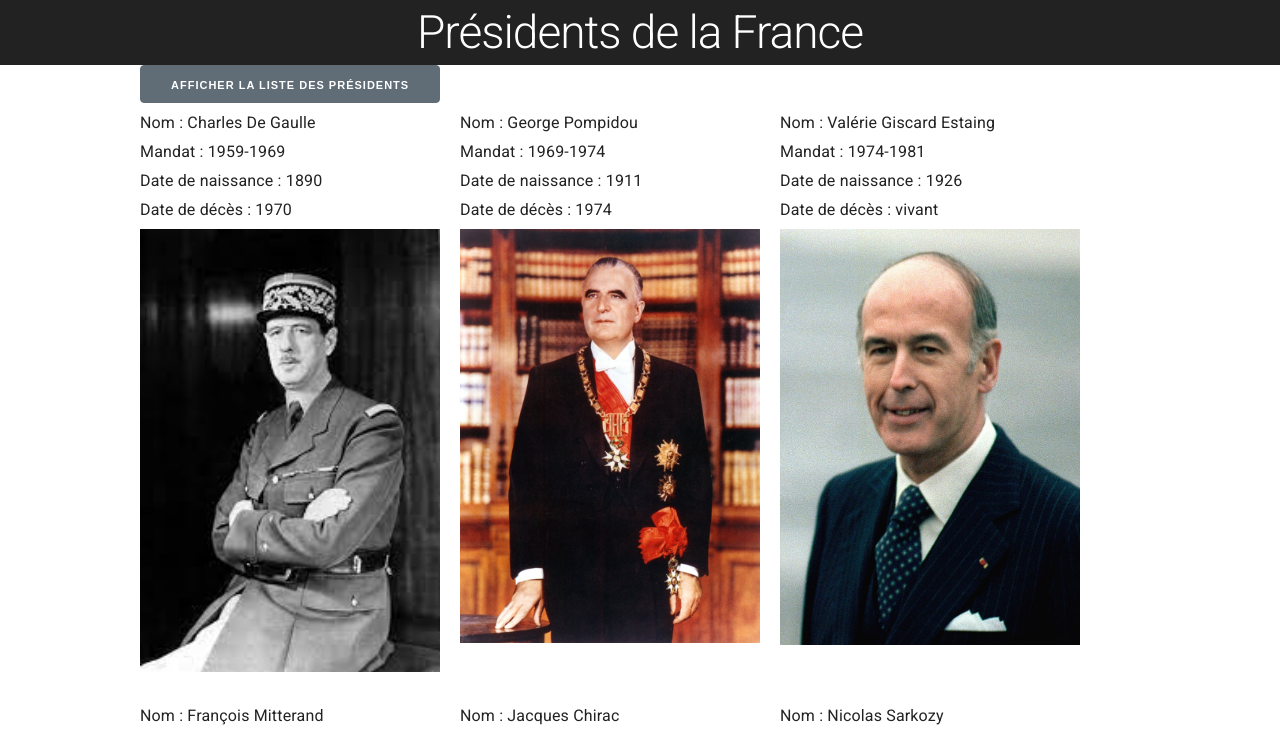
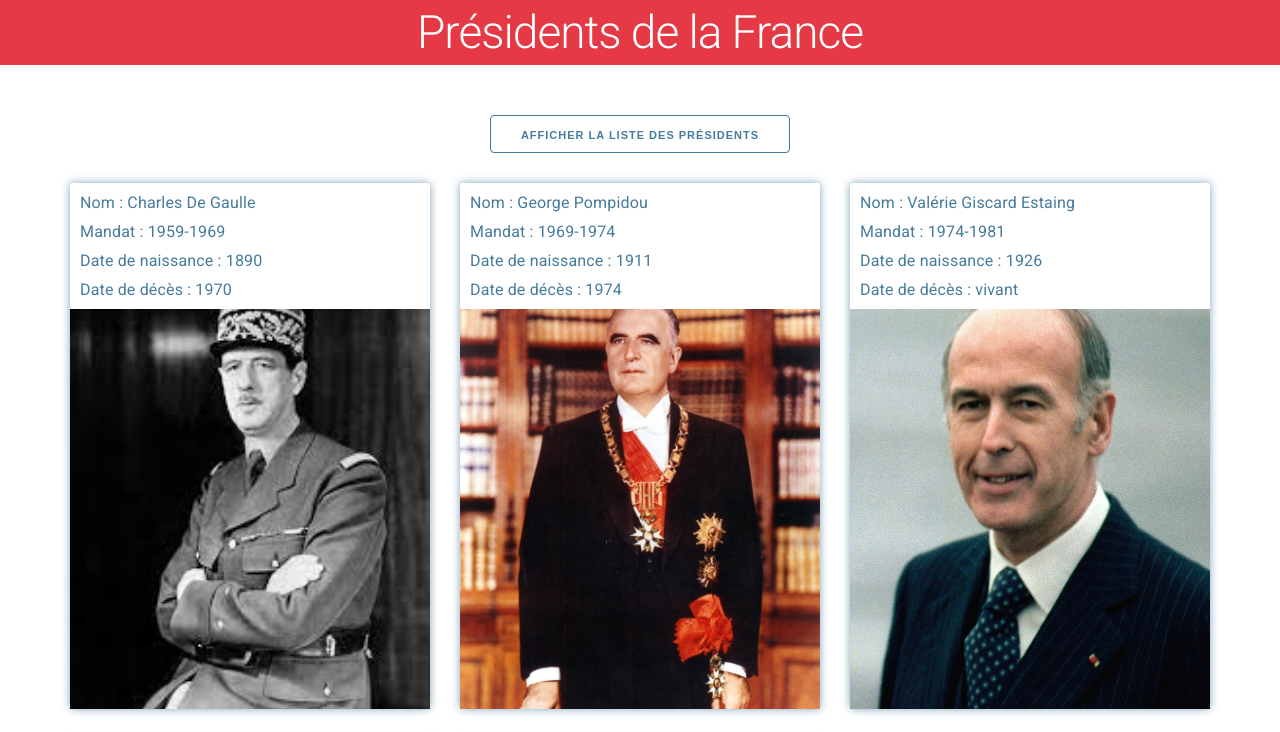
Before and after one commit to Miguel-Novoa/Jquery_Liste_Presidents, a website: page index.html in a window 1280 px wide. Both pictures are taken after a click on the button "AFFICHER LA LISTE DES PRÉSIDENTS". Shown: the top 732 px of the page. Drawn offline with nearby package versions, Linux system fonts and the light colour scheme.

Commit message:
update css

```diff
--- a/css/style.css
+++ b/css/style.css
@@ -6,8 +6,8 @@ html{
 body{
     font: 1.6rem 'Roboto', sans-serif;
     margin: 0;
-    background: #fff;
     color: #222;
+    background-color: var(--body-color);
 }
 *{
     box-sizing: border-box;
@@ -38,48 +38,89 @@ a{
 }
 /* theme */
 
+:root{
+    --header-color : #e63946;
+    --body-color : #fff;
+    --btn-color : #457b9d;
+}
+
 header h1{
     line-height: 6.5rem;
     text-align: center;
     font-weight: 300;
     cursor: pointer;
-    background-color: #222;
-    color: #fff;
+    background-color: var(--header-color);
+    color: var(--body-color);
 }
 
-header button{
+.button{
+    background-color: var(--btn-color);
+    border: none;
+}
+
+.button:hover{
+    background-color: var(--body-color);
+    color: var(--btn-color);
+    border: 1px solid var(--btn-color);
+}
+
+.button:focus{
+    background-color: var(--body-color);
+    color: var(--btn-color);
+    border: 1px solid var(--btn-color);
+}
+
+
+main{
+    max-width: 120rem;
     margin-left: auto;
     margin-right: auto;
-}
-
-main{
-    max-width: 100rem;
-    margin-left: auto;
-    margin-right: auto;
+    padding-top: 5rem;
+    display: flex;
+    flex-flow: column;
+    align-items: center;
+    row-gap: 2rem;
+    padding-bottom: 10rem;
 }
 
 .list{
     display: flex;
-    flex-flow: row;
-    flex-wrap: wrap;
-    column-gap: 2rem;
-    row-gap: 2rem;
+    flex-flow: wrap;
+    column-gap: 3rem;
+    row-gap: 3rem;
+    justify-content: center;
+    align-items: center;
+    color: var(--btn-color);
 }
 
 .list ul{
     width: 30%;
+    -webkit-box-shadow: 0px 0px 9px 0px rgba(69,123,157,0.7);
+    box-shadow: 0px 0px 9px 0px rgba(69,123,157,0.7);
+    border-radius: 0.3rem;
+    display: flex;
+    flex-flow: column;
 }
 
-.list ul img{
+.list ul .textLi{
+    padding-left: 1rem;
+}
+
+.list ul > li {position: relative; bottom: -1rem;}
+
+.presidentImg{
     width: 100%;
-    height: 100%;
+    height: 40rem;
+    object-fit: cover;
+    vertical-align: bottom;
 }
+
 footer p{
     position: fixed;
     bottom: 0;
     left: 0;
     width: 100%;
     text-align: center;
-    color: #fff;
+    color: var(--header-color);
     line-height: 3.5rem;
 }
--- a/js/presidents.js
+++ b/js/presidents.js
@@ -5,11 +5,11 @@ $(document).ready((e)=>{
         $.getJSON('js/data.json', (data)=>{
             for(let i=0; i<data.presidents.length; i++){
                 listBox.append(`<ul id="${data.presidents[i].id}"></ul>`);
-                $(`#${data.presidents[i].id}`).append(`<li>Nom : ${data.presidents[i].nom}</li>`);
-                $(`#${data.presidents[i].id}`).append(`<li>Mandat : ${data.presidents[i].mandat}</li>`);
-                $(`#${data.presidents[i].id}`).append(`<li>Date de naissance : ${data.presidents[i].naissance}</li>`);
-                $(`#${data.presidents[i].id}`).append(`<li>Date de décès : ${data.presidents[i].deces}</li>`);
-                $(`#${data.presidents[i].id}`).append(`<li><img src="${data.presidents[i].url}" alt="${"photo de " + data.presidents[i].nom}">
+                $(`#${data.presidents[i].id}`).append(`<li class='textLi'>Nom : ${data.presidents[i].nom}</li>`);
+                $(`#${data.presidents[i].id}`).append(`<li class='textLi'>Mandat : ${data.presidents[i].mandat}</li>`);
+                $(`#${data.presidents[i].id}`).append(`<li class='textLi'>Date de naissance : ${data.presidents[i].naissance}</li>`);
+                $(`#${data.presidents[i].id}`).append(`<li class='textLi'>Date de décès : ${data.presidents[i].deces}</li>`);
+                $(`#${data.presidents[i].id}`).append(`<li class='imgLi'><img class='presidentImg' src="${data.presidents[i].url}" alt="${"photo de " + data.presidents[i].nom}">
                 </li>`);
             }
         })
```
